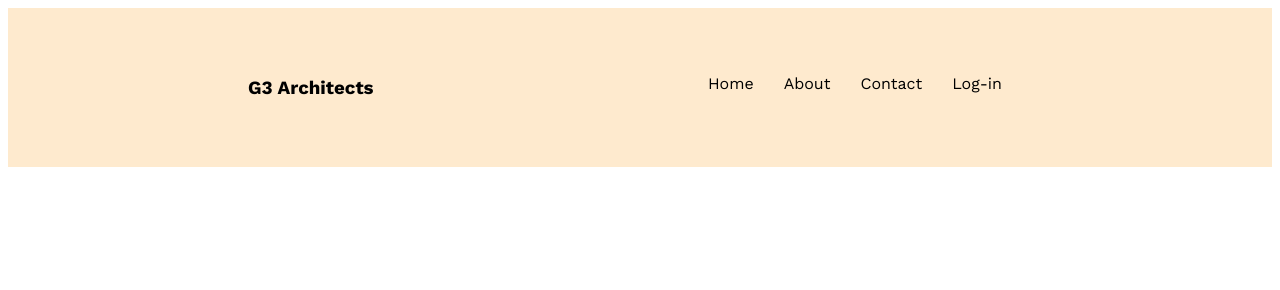
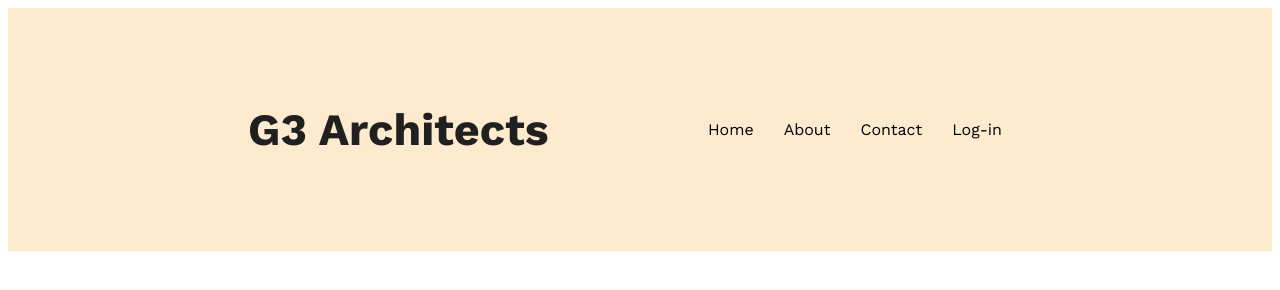
Before and after one commit to khtanvirislam/G3-WEBSITE, a plain HTML site: page index.html in a window 1280 px wide. Drawn offline with nearby package versions, Linux system fonts and the light colour scheme.

Commit message:
nav title updated

```diff
--- a/styles.css
+++ b/styles.css
@@ -17,10 +17,13 @@ header{
 nav{
     display: flex;
     justify-content: space-between;
+    align-items: center;
 }
 
 .nav-title{
-    font-size: 2.8ram;
+    font-size: 2.8rem;
+    font-weight: 700;
+    color:rgb(32, 32, 32);
 }
 
 nav>ul{
```
